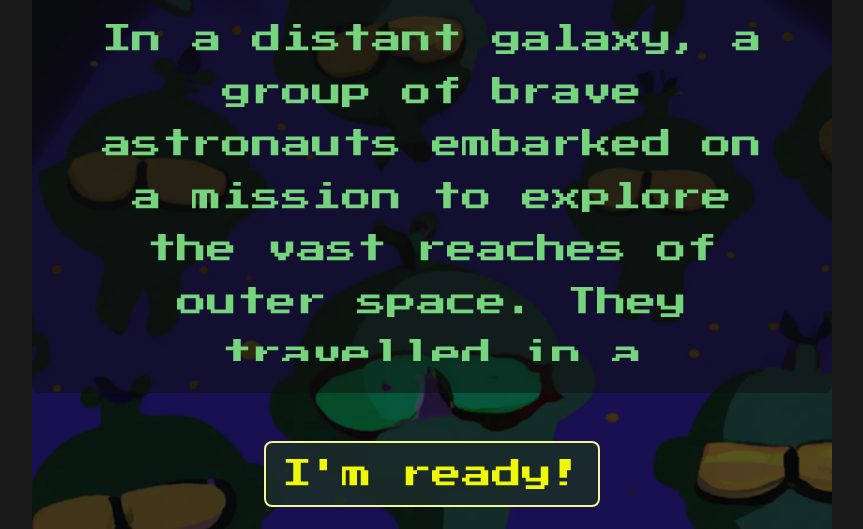
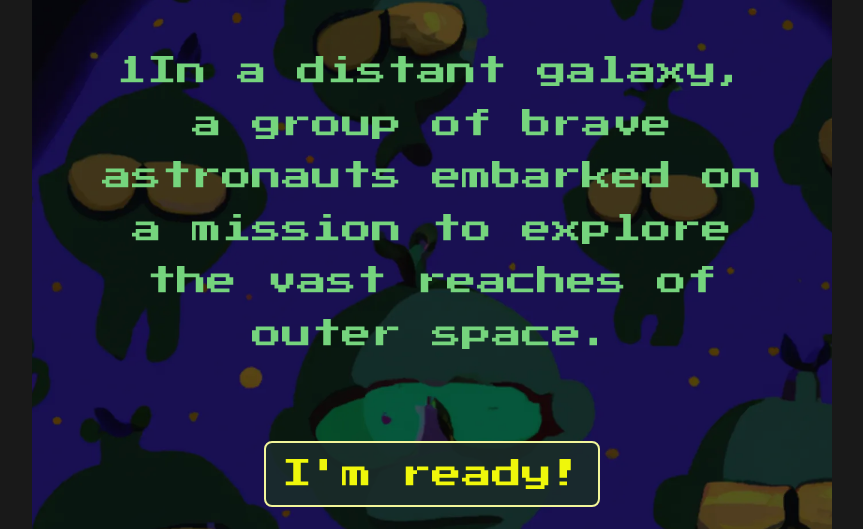
Before and after one commit to klekanger/attack-of-the-space-nerds, a website built with Vite: page index.html in a window 1280 px wide. Shown: the part 271-800 px from the top of the page, without its empty margins (208-1071 px from the left). Built offline with nearby package versions, Linux system fonts and the light colour scheme.

Commit message:
refactor: intro screen animation (WIP)

```diff
--- a/src/html/pre-intro.ts
+++ b/src/html/pre-intro.ts
@@ -1,18 +1,34 @@
 export const preIntroScreenHTML = `
   <div class="container">
     <div id="pre-intro-text" >
+      <h1 class="pre-intro-title">Once upon a time...</h1>
+      <div class="card">
 
-        <h1 class="pre-intro-title">Once upon a time...</h1>
-        <p>In a distant galaxy, a group of brave astronauts embarked on a mission to explore the vast reaches of outer space. They travelled in a magnificent spaceship equipped with the latest technology and weapons to protect them from any danger they might encounter. </p>
-        <p>As they journeyed through space, they encountered a group of nerds from a distant planet who attacked their ship with bombs, determined to destroy it.</p>
-        <p>The battle was fierce and lasted for hours, but in the end, the astronauts were unable to repel the invaders. The nerds destroyed the ship and continued their attack, unleashing their bombs on planets throughout the galaxy.</p>
-        <p>Now, as the player of 'Attack of the Space Nerds,' you must take on the role of a lone survivor of the destroyed spaceship, equipped only with a basic spacecraft and weapons. Your mission is to defend yourself against the nerds from outer space and save the world from their destructive attacks.</p>
-        <p>As you journey through space, you must fight off the nerds and dodge their bombs, using your skill and cunning to outmaneuver them. You are the last hope for the galaxy, and the fate of the universe rests on your shoulders.</p>
-        <p>Will you rise to the challenge and save the world, or will you fall to the relentless onslaught of the space nerds? The fate of the galaxy is in your hands.</p>
-        </div>
+        <p>1In a distant galaxy, a group of brave astronauts embarked on a mission to explore the vast reaches of outer space.</p>
+      </div>
 
-        <button id="btn-ready">I'm ready!</button>
+      <div class="card">
 
+        <p>2They travelled in a magnificent spaceship equipped with the latest technology and weapons to protect them from any danger they might encounter. </p>
+      </div>
+
+      <div class="card">
+        <p>3As they journeyed through space, they encountered a group of nerds from a distant planet who attacked their ship with bombs, determined to destroy it.</p>
+      </div>
+
+      <div class="card">
+        <p>4The battle was fierce and lasted for hours, but in the end, the astronauts were unable to repel the invaders. The nerds destroyed the ship and continued their attack, unleashing their bombs on planets throughout the galaxy.</p>
+      </div>
+      <div class="card">
+        <p>5Now, as the player of 'Attack of the Space Nerds,' you must take on the role of a lone survivor of the destroyed spaceship, equipped only with a basic spacecraft and weapons. Your mission is to defend yourself against the nerds from outer space and save the world from their destructive attacks.</p>
+      </div>
+      <div class="card">
+        <p>6As you journey through space, you must fight off the nerds and dodge their bombs, using your skill and cunning to outmaneuver them. You are the last hope for the galaxy, and the fate of the universe rests on your shoulders.</p>
+      </div>
+      <div class="card">
+        <p>7Will you rise to the challenge and save the world, or will you fall to the relentless onslaught of the space nerds? The fate of the galaxy is in your hands.</p>
+      </div>
     </div>
+      <button id="btn-ready">I'm ready!</button>
   </div>
 `;
--- a/src/main.ts
+++ b/src/main.ts
@@ -27,6 +27,8 @@ window.addEventListener("load", function () {
   const introPlaceholder = document.getElementById("intro") as HTMLElement;
   introPlaceholder.innerHTML = preIntroScreenHTML;
   const readyButton = document.getElementById("btn-ready") as HTMLButtonElement;
+
+  animateIntroText.call(this);
 
   const introMusic = new Audio();
   introMusic.src = startScreenMusic;
@@ -109,3 +111,18 @@ window.addEventListener("load", function () {
   }
   gameLoop(0);
 });
+
+function animateIntroText(this: Window) {
+  let slideIndex = 1;
+  let slides: NodeListOf<HTMLElement> = document.querySelectorAll(".card");
+  slides[0].style.display = "block";
+
+  this.setInterval(() => {
+    for (let i = 0; i < slides.length; i++) {
+      slides[i].style.display = "none";
+    }
+    slides[slideIndex].style.display = "block";
+
+    slideIndex < slides.length - 1 ? slideIndex++ : (slideIndex = 0);
+  }, 6000);
+}
--- a/src/style.css
+++ b/src/style.css
@@ -36,6 +36,7 @@ body {
   width: 100%;
   max-width: 800px;
   opacity: 0.8;
+  object-fit: cover;
 }
 
 .spacer {
@@ -50,7 +51,8 @@ body {
   font-size: 30px;
   line-height: 1.75;
   color: #75d47d;
-  background-color: rgb(15 15 15 / 50%);
+
+  /* background-color: rgb(15 15 15 / 50%); */
   z-index: 10;
   margin-top: 4rem;
   width: 100%;
@@ -198,6 +200,29 @@ body {
   right: 10px;
 }
 
+/* Animate the transition between slides */
+.card {
+  animation-name: fade;
+  animation-duration: 2s;
+  animation-timing-function: ease-in-out;
+  padding-top: 2rem;
+}
+
+.card:not(:first-child) {
+  display: none;
+}
+
+/* Define the keyframes for the fade animation */
+@keyframes fade {
+  from {
+    opacity: 0;
+  }
+
+  to {
+    opacity: 1;
+  }
+}
+
 #speaker-symbol {
   position: absolute;
   top: 20px;
@@ -219,10 +244,6 @@ body {
   .title {
     font-size: 25px;
     padding-bottom: 0;
-  }
-
-  #canvas1 {
-    object-fit: contain;
   }
 
   #pre-intro-text {
```
